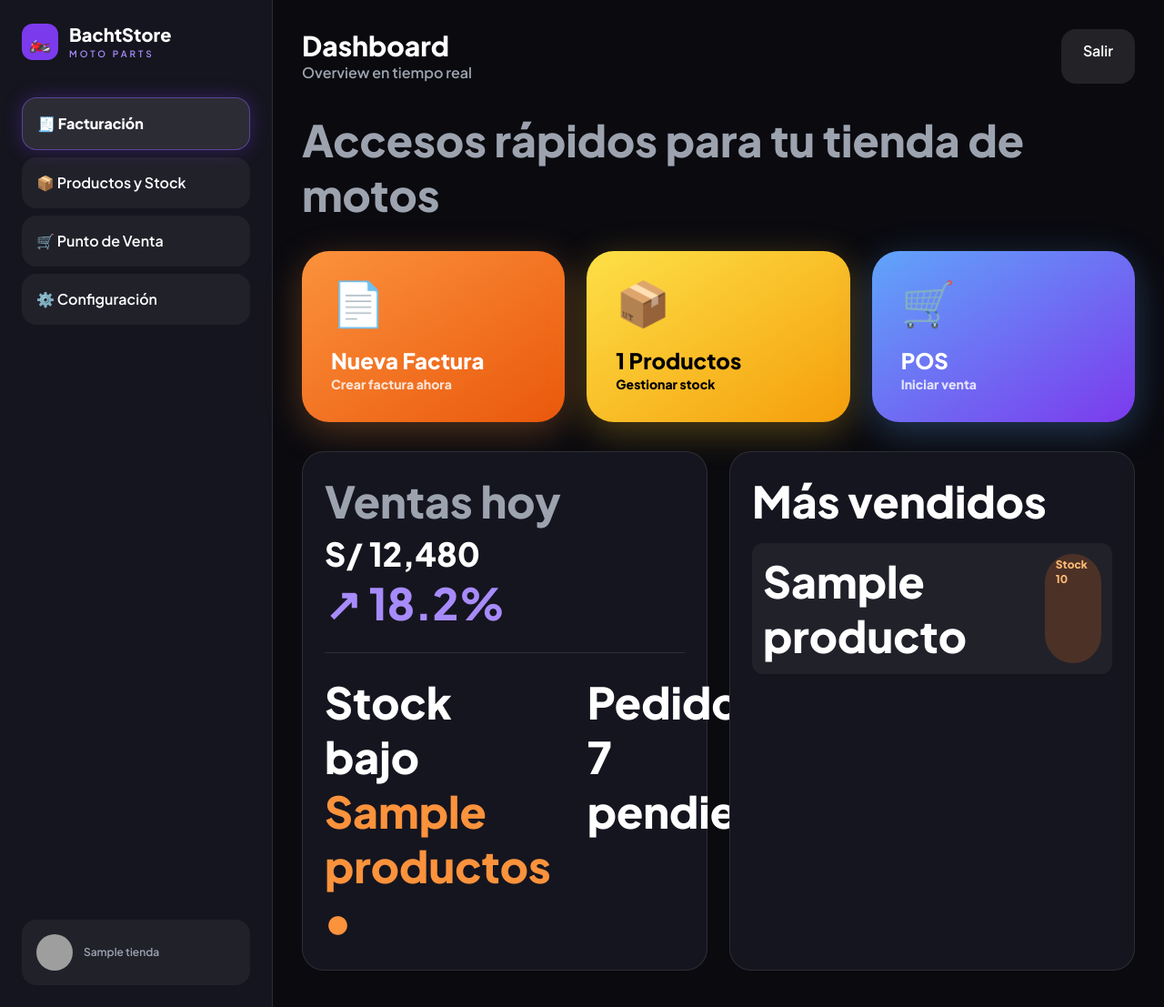
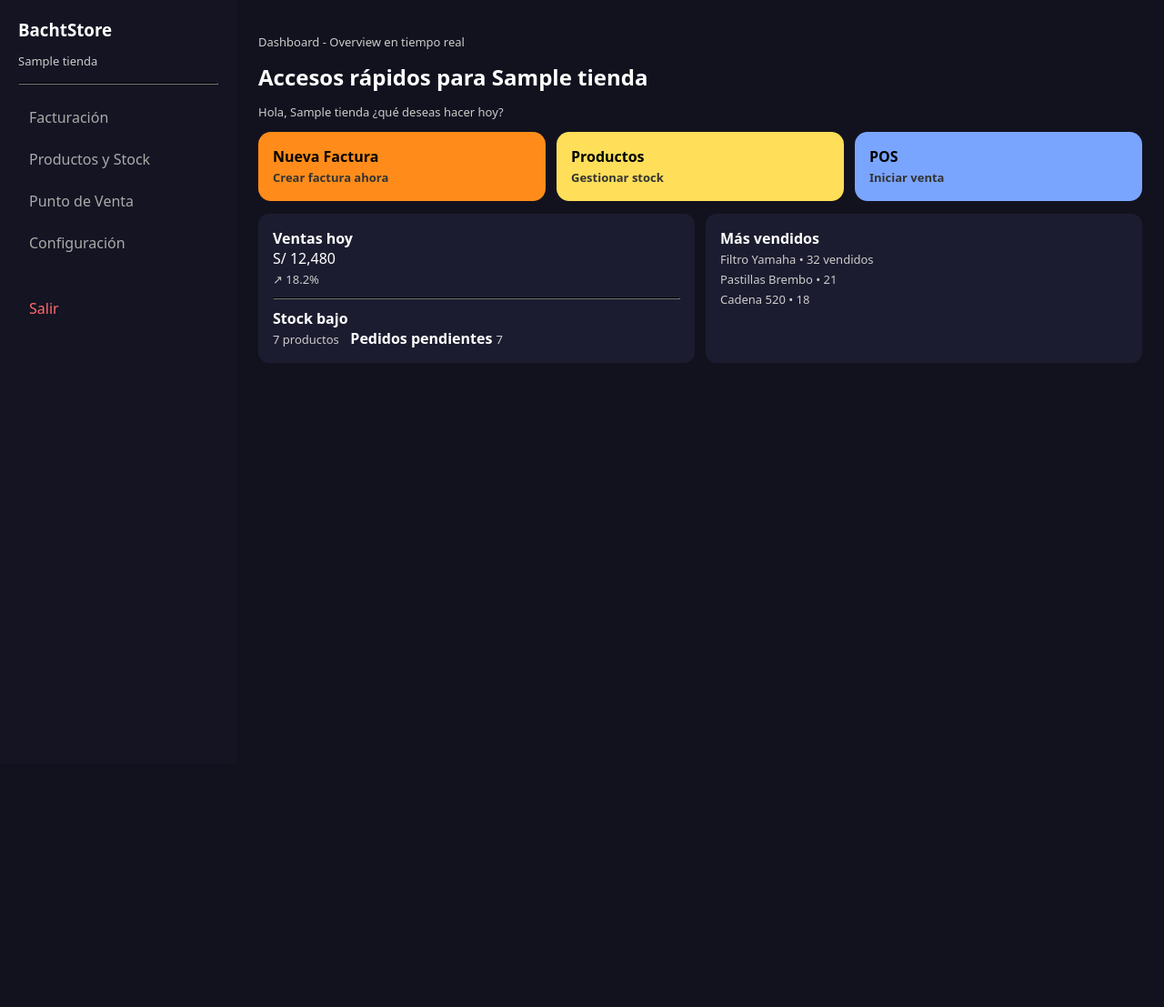
Before and after one commit to nehemiasdelgadovega7-cyber/bachtstore, a Django app: template sistema_ventas/ventas/templates/ventas/dashboard.html in a window 1280 px wide. Shown: the whole page at 91% size. After the commit the page ends 399 px from the top, so only its background shows below. Run offline with Django 3.2, Linux system fonts and the light colour scheme; the template is opened without the code that fills it: most values are stand-ins (such as "Sample title", 1, 10 or a date in 2020); some libraries are stand-ins or nearby versions; grey boxes are pictures that could not be loaded.

```diff
--- a/sistema_ventas/ventas/templates/ventas/dashboard.html
+++ b/sistema_ventas/ventas/templates/ventas/dashboard.html
@@ -1,27 +1,59 @@
-{% extends 'ventas/base.html' %}{% block content %}
-<div class="min-h-screen flex">
-  <div class="w-[300px] bg-[#15151f] border-r border-white/10 p-6 flex flex-col">
-    <div class="flex items-center gap-3 mb-10"><div class="w-10 h-10 bg-violet-600 rounded-xl flex items-center justify-center text-xl">🏍️</div><div><div class="font-black text-xl">BachtStore</div><div class="text-[10px] tracking-[0.3em] text-violet-400">MOTO PARTS</div></div></div>
-    <nav class="space-y-2">
-      <div class="bg-white/10 border border-violet-500/50 shadow-[0_0_20px_rgba(124,58,237,0.3)] rounded-2xl p-4 font-bold">🧾 Facturación</div>
-      <a href="/productos/" class="flex gap-3 bg-white/5 rounded-2xl p-4 hover:bg-white/10">📦 Productos y Stock</a>
-      <a href="/pos/" class="flex gap-3 bg-white/5 rounded-2xl p-4 hover:bg-white/10">🛒 Punto de Venta</a>
-      <a href="/configuracion/" class="flex gap-3 bg-white/5 rounded-2xl p-4 hover:bg-white/10">⚙️ Configuración</a>
-    </nav>
-    <div class="mt-auto bg-white/5 rounded-2xl p-4 flex items-center gap-3"><img src="https://i.pravatar.cc/100" class="w-10 h-10 rounded-full"><div><div class="font-bold text-sm">{{ request.user.username }}</div><div class="text-xs text-gray-400 truncate w-32">{{ tienda.nombre_comercial }}</div></div></div>
+{% load static %}
+<!DOCTYPE html>
+<html>
+<head>
+<meta charset="UTF-8">
+<meta name="viewport" content="width=device-width, initial-scale=1.0">
+<title>Dashboard - BachtStore</title>
+<style>
+body{margin:0;font-family:system-ui;background:#0e0e18;color:white;display:flex}
+.sidebar{width:220px;background:#141423;padding:20px;min-height:100vh}
+.sidebar a{color:#aaa;display:block;padding:10px 12px;text-decoration:none;border-radius:8px;margin:4px 0}
+.sidebar a.active,.sidebar a:hover{background:#1f1f35;color:white}
+.main{flex:1;padding:24px;background:#12121f}
+.card{background:#1c1c30;padding:16px;border-radius:12px}
+.quick{display:grid;grid-template-columns:repeat(3,1fr);gap:12px}
+.quick .c{padding:16px;border-radius:14px;color:#000;font-weight:600;cursor:pointer}
+.orange{background:#ff8c1a} .yellow{background:#ffde59} .blue{background:#7aa5ff}
+.stats{display:grid;grid-template-columns:1fr 1fr;gap:12px;margin-top:14px}
+.small{font-size:13px;color:#ccc}
+h2{margin:4px 0}
+</style>
+</head>
+<body>
+<div class="sidebar">
+  <h3 style="margin:0">BachtStore</h3>
+  <p class="small">{{ tienda.nombre|default:request.user.username }}</p>
+  <hr style="border-color:#222;margin:15px 0">
+  <a href="{% url 'facturacion' %}">Facturación</a>
+  <a href="{% url 'productos_stock' %}">Productos y Stock</a>
+  <a href="{% url 'punto_venta' %}">Punto de Venta</a>
+  <a href="{% url 'configuracion' %}">Configuración</a>
+  <a href="{% url 'logout' %}" style="margin-top:30px;color:#ff6b6b">Salir</a>
+</div>
+
+<div class="main">
+  <p class="small">Dashboard - Overview en tiempo real</p>
+  <h2>Accesos rápidos para {{ tienda.nombre|default:request.user.username }}</h2>
+  <p class="small">Hola, {{ tienda.nombre|default:request.user.username|capfirst }} ¿qué deseas hacer hoy?</p>
+
+  <div class="quick">
+    <div class="c orange" onclick="location.href='{% url 'facturacion' %}'">Nueva Factura<br><span class="small" style="color:#333">Crear factura ahora</span></div>
+    <div class="c yellow" onclick="location.href='{% url 'productos_stock' %}'">Productos<br><span class="small" style="color:#333">Gestionar stock</span></div>
+    <div class="c blue" onclick="location.href='{% url 'punto_venta' %}'">POS<br><span class="small" style="color:#333">Iniciar venta</span></div>
   </div>
-  <div class="flex-1 p-8 bg-[#0a0a0f]">
-    <div class="flex justify-between mb-8"><div><h1 class="text-3xl font-black">Dashboard</h1><p class="text-gray-400">Overview en tiempo real</p></div><a href="/logout/" class="bg-white/10 px-6 py-3 rounded-2xl">Salir</a></div>
-    <h2 class="text-5xl font-black mb-2 leading-tight"Hola, {{ tienda.nombre_tienda|default:request.user.username }} ¿qué deseas hacer hoy?/h2><p class="text-gray-400 mb-8">Accesos rápidos para tu tienda de motos</p>
-    <div class="grid grid-cols-3 gap-6 mb-8">
-      <a href="/factura/nueva/" class="bg-gradient-to-br from-orange-400 to-orange-600 rounded-[30px] p-8 hover:scale-[1.02] transition shadow-[0_10px_40px_rgba(251,146,60,0.3)]"><div class="text-5xl mb-6">📄</div><div class="text-2xl font-black">Nueva Factura</div><div class="text-sm opacity-80">Crear factura ahora</div></a>
-      <a href="/productos/" class="bg-gradient-to-br from-yellow-300 to-amber-500 rounded-[30px] p-8 hover:scale-[1.02] transition text-black shadow-[0_10px_40px_rgba(251,191,36,0.3)]"><div class="text-5xl mb-6">📦</div><div class="text-2xl font-black">{{ total_productos }} Productos</div><div class="text-sm">Gestionar stock</div></a>
-      <a href="/pos/" class="bg-gradient-to-br from-blue-400 to-violet-600 rounded-[30px] p-8 hover:scale-[1.02] transition shadow-[0_10px_40px_rgba(96,165,250,0.3)]"><div class="text-5xl mb-6">🛒</div><div class="text-2xl font-black">POS</div><div class="text-sm opacity-80">Iniciar venta</div></a>
+
+  <div class="stats">
+    <div class="card">
+      <b>Ventas hoy</b><br>S/ 12,480<br><span class="small">↗ 18.2%</span>
+      <hr style="border-color:#222;margin:10px 0">
+      <b>Stock bajo</b><br><span class="small">7 productos</span> &nbsp; <b>Pedidos pendientes</b> <span class="small">7</span>
     </div>
-    <div class="grid grid-cols-2 gap-6">
-      <div class="bg-[#15151f] border border-white/10 rounded-[24px] p-6"><div class="text-gray-400">Ventas hoy</div><div class="text-4xl font-black mt-2">S/ 12,480</div><div class="text-violet-400 mt-1">↗ 18.2%</div><div class="mt-6 pt-6 border-t border-white/10 flex gap-10"><div><div class="font-bold">Stock bajo</div><div class="text-orange-400">{{ stock_bajo }} productos ●</div></div><div><div class="font-bold">Pedidos</div><div>7 pendientes</div></div></div></div>
-      <div class="bg-[#15151f] border border-white/10 rounded-[24px] p-6"><div class="font-bold mb-4">Más vendidos</div>{% for p in top_productos %}<div class="flex justify-between bg-white/5 rounded-xl p-3 mb-2"><span>{{ p.nombre }}</span><span class="bg-orange-500/20 text-orange-300 px-3 py-1 rounded-full text-xs">Stock {{ p.stock }}</span></div>{% empty %}<div class="bg-white/5 rounded-xl p-3 mb-2">Filtro Yamaha • 32 vendidos</div><div class="bg-white/5 rounded-xl p-3 mb-2">Pastillas Brembo • 21 vendidos</div><div class="bg-white/5 rounded-xl p-3">Cadena 520 • 18 vendidos</div>{% endfor %}</div>
+    <div class="card">
+      <b>Más vendidos</b><br>
+      <span class="small">Filtro Yamaha • 32 vendidos<br>Pastillas Brembo • 21<br>Cadena 520 • 18</span>
     </div>
   </div>
 </div>
-{% endblock %}
+</body>
+</html>
--- /dev/null
+++ b/sistema_ventas/ventas/templates/ventas/factura.html
@@ -0,0 +1,3 @@
+<h2 style="color:white">Nueva Factura - {{ tienda.nombre|default:request.user.username }}</h2>
+<a href="{% url 'dashboard' %}">← Volver al Dashboard</a>
+<p>Aquí va tu formulario de factura.</p>
```
Also changed, not shown: sistema_ventas/ventas/templates/ventas/pos.html (+2 -5 lines), sistema_ventas/ventas/templates/ventas/productos.html (+2 -5 lines).
